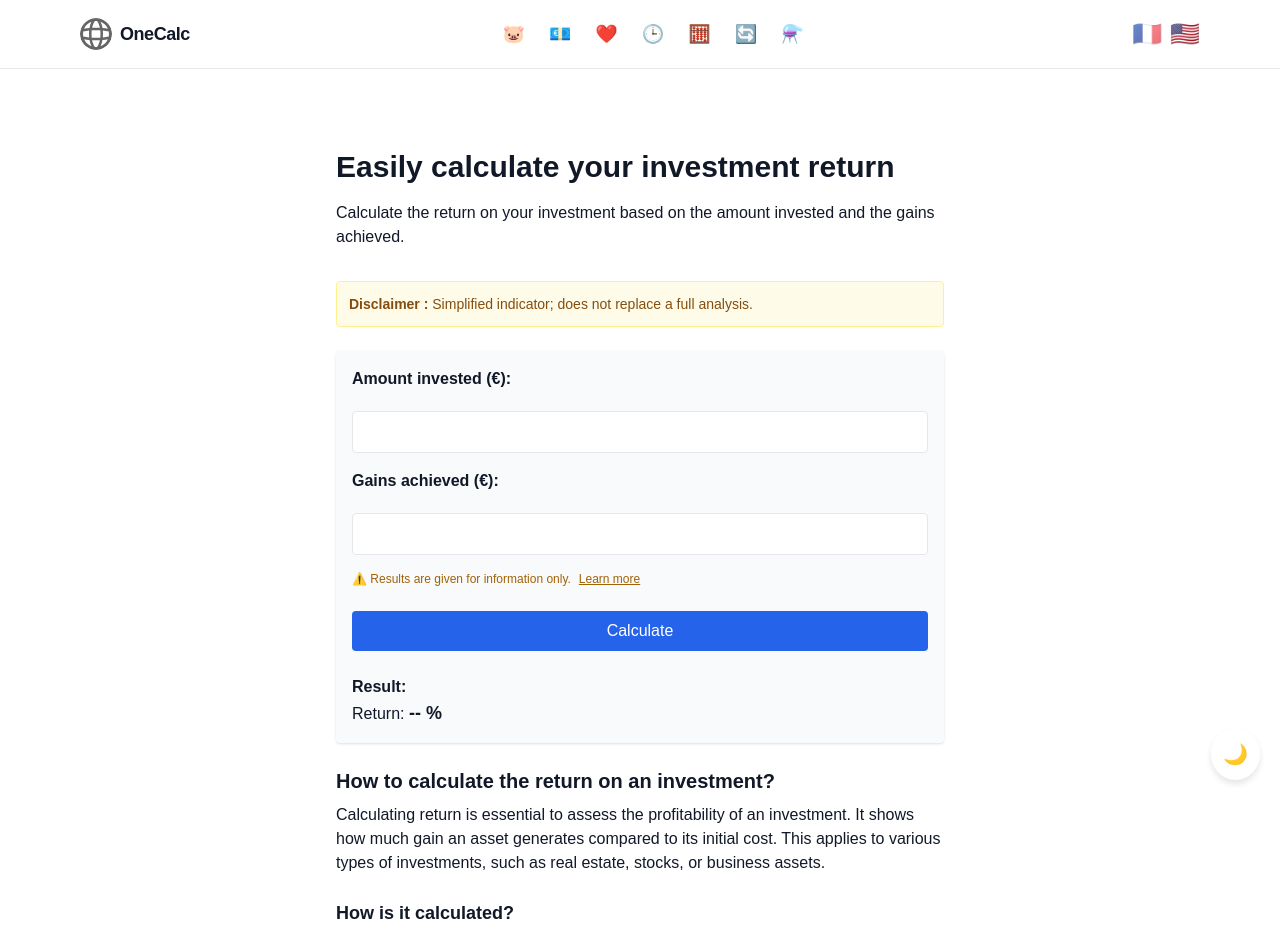
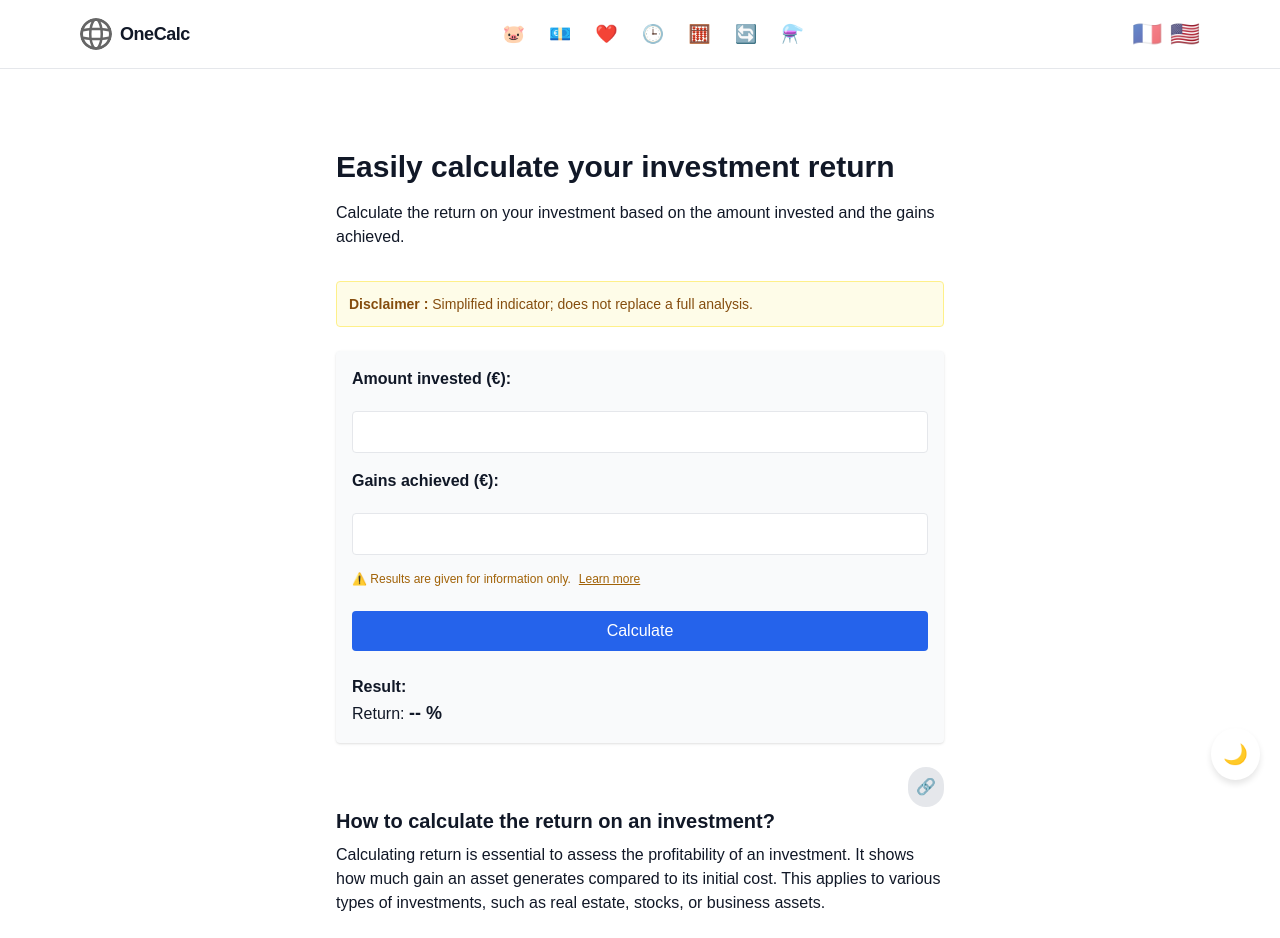
Before and after one commit to JaunePomme/Onecalc, a Next.js app: page /en/finance/roi in a window 1280 px wide. Shown: the top 938 px of the page. Built offline with nearby package versions, Linux system fonts and the light colour scheme.

Commit message:
commit de reference partage sur roi pour tester

```diff
--- a/app/[locale]/finance/roi/page.tsx
+++ b/app/[locale]/finance/roi/page.tsx
@@ -1,6 +1,6 @@
 "use client";
 
-import { useState } from "react";
+import { useState, useEffect } from "react";
 import { useTranslations } from "next-intl";
 
 export default function Roi() {
@@ -8,6 +8,7 @@ export default function Roi() {
   const [gains, setGains] = useState("");
   const [result, setResult] = useState<null | number>(null);
   const [openFaq, setOpenFaq] = useState<number[]>([]);
+  const [showPopup, setShowPopup] = useState(false);
 
   const t = useTranslations("ROI");
 
@@ -33,6 +34,33 @@ export default function Roi() {
       prev.includes(idx) ? prev.filter((i) => i !== idx) : [...prev, idx],
     );
   };
+
+  const handleShare = () => {
+    const url = new URL(window.location.href);
+    url.searchParams.set("invested", invested);
+    url.searchParams.set("gains", gains);
+    navigator.clipboard.writeText(url.toString()).then(() => {
+      setShowPopup(true);
+      setTimeout(() => setShowPopup(false), 3000);
+    });
+  };
+
+  useEffect(() => {
+    const urlParams = new URLSearchParams(window.location.search);
+    const investedParam = urlParams.get("invested");
+    const gainsParam = urlParams.get("gains");
+
+    if (investedParam) setInvested(investedParam);
+    if (gainsParam) setGains(gainsParam);
+
+    if (investedParam && gainsParam) {
+      const investedNum = parseFloat(investedParam.replace(",", "."));
+      const gainsNum = parseFloat(gainsParam.replace(",", "."));
+      if (!isNaN(investedNum) && investedNum !== 0 && !isNaN(gainsNum)) {
+        setResult((gainsNum / investedNum) * 100);
+      }
+    }
+  }, []);
 
   return (
     <main
@@ -128,6 +156,27 @@ export default function Roi() {
           </span>
         </div>
       </form>
+
+      <div className="flex justify-end mt-4">
+        <button
+          type="button"
+          onClick={handleShare}
+          className="p-2 bg-gray-200 dark:bg-gray-700 rounded-full hover:bg-gray-300 dark:hover:bg-gray-600 transition"
+          // aria-label={t("share")}
+        >
+          🔗
+        </button>
+      </div>
+
+      {showPopup && (
+        <div
+          className="fixed bottom-1/2 right-1/2 transform translate-x-1/2 translate-y-1/2 bg-green-500 text-white py-2 px-4 rounded shadow-lg"
+          role="alert"
+          aria-live="polite"
+        >
+          {t("linkCopied")}
+        </div>
+      )}
 
       <section className="mb-6">
         <h2 className="text-xl font-semibold mb-2">{t("howTitle")}</h2>
--- a/messages/en.json
+++ b/messages/en.json
@@ -165,6 +165,7 @@
     "about": "Go to the about page"
   },
   "ROI": {
+    "linkCopied":"Link copied",
     "title": "Easily calculate your investment return",
     "intro": "Calculate the return on your investment based on the amount invested and the gains achieved.",
     "disclaimer": "Simplified indicator; does not replace a full analysis.",
```
Also changed, not shown: messages/fr.json.
